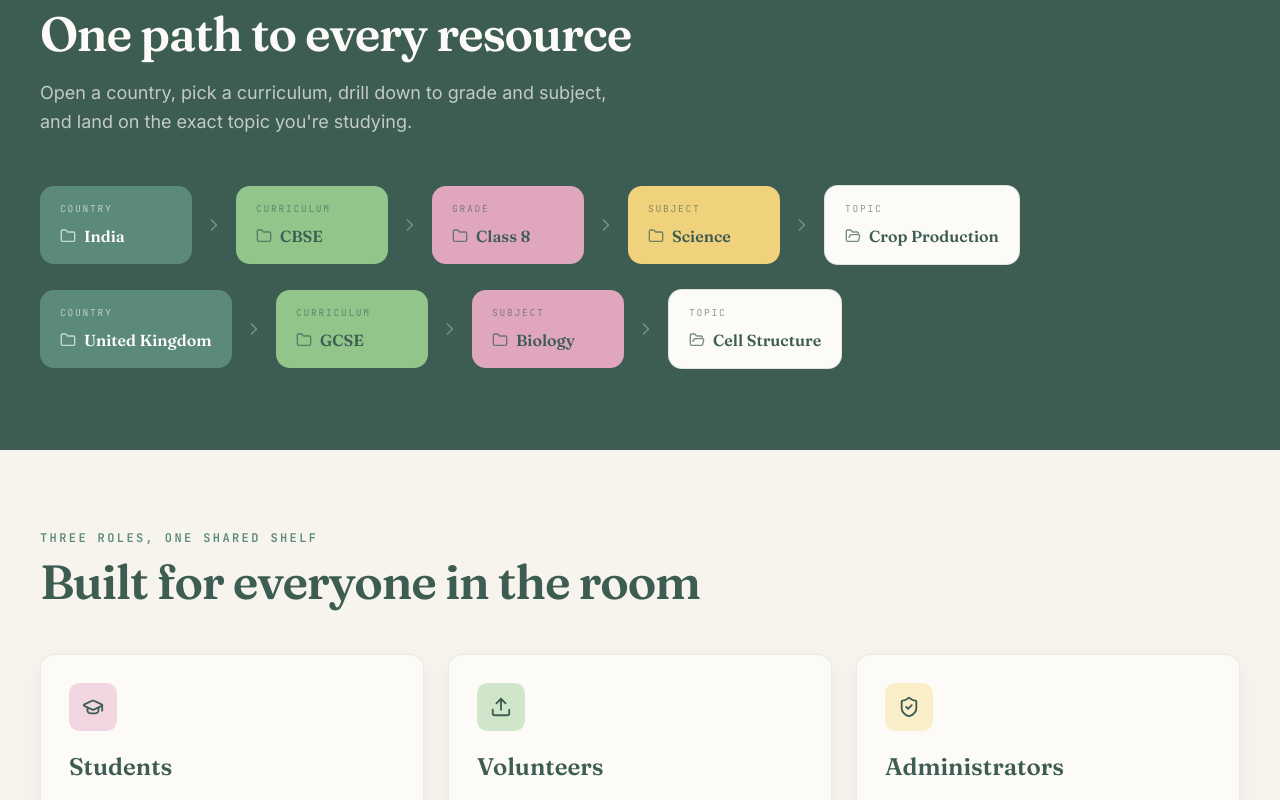
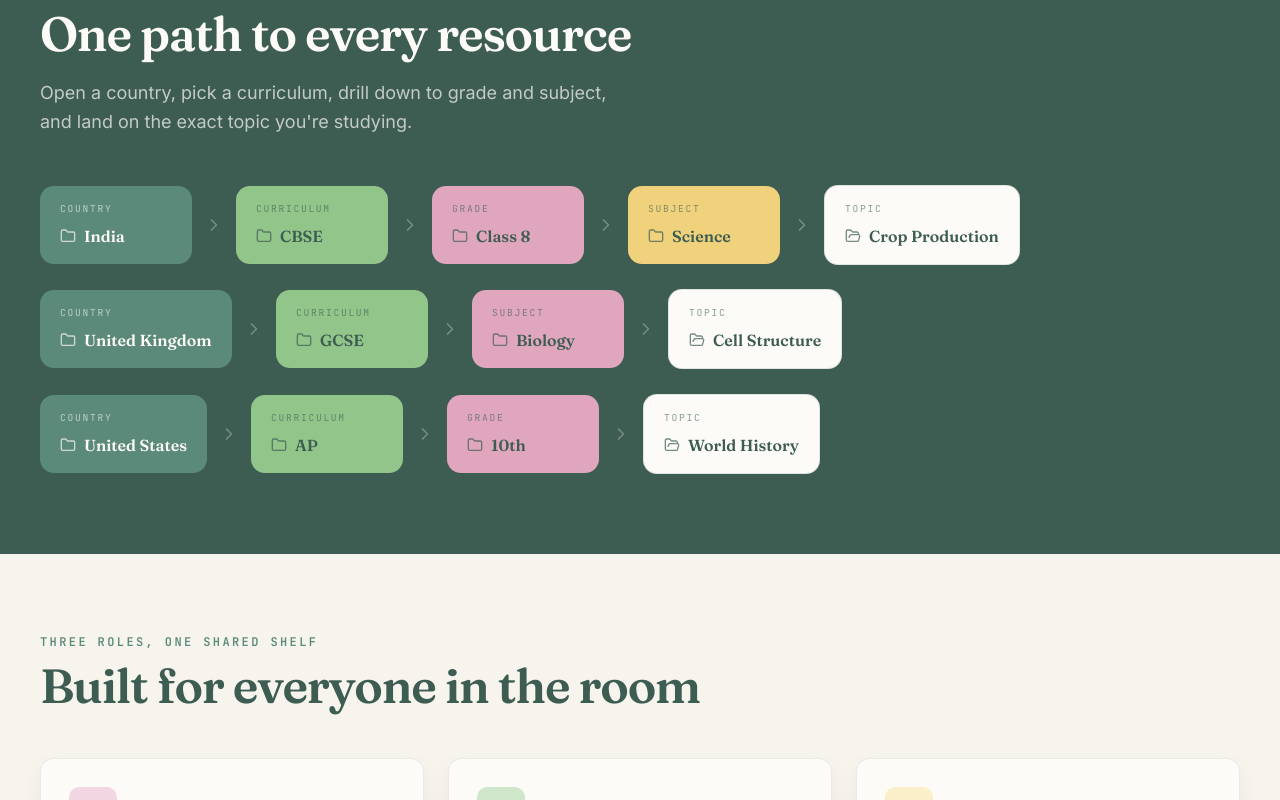
Before and after one commit to ElleBabaran/Project-Asteria, a Next.js app: page / in a window 1280 px wide. Shown: the part 2000-2800 px from the top of the page. Built offline with nearby package versions, Linux system fonts and the light colour scheme.

Commit message:
Update Hierarchy.tsx
I only added a US path so it shows in the website.

```diff
--- a/src/components/Hierarchy.tsx
+++ b/src/components/Hierarchy.tsx
@@ -13,6 +13,13 @@
   { label: "curriculum", example: "GCSE", color: "bg-leaf text-sage-dark" },
   { label: "subject", example: "Biology", color: "bg-blush text-sage-dark" },
   { label: "topic", example: "Cell Structure", color: "bg-paper text-sage-dark border border-sage-dark/15" },
+];
+
+const usPath = [
+  { label: "country", example: "United States", color: "bg-sage text-paper" },
+  { label: "curriculum", example: "AP", color: "bg-leaf text-sage-dark" },
+  { label: "grade", example: "10th", color: "bg-blush text-sage-dark" },
+  { label: "topic", example: "World History", color: "bg-paper text-sage-dark border border-sage-dark/15" },
 ];
 
 export default function Hierarchy() {
@@ -77,6 +84,29 @@
             </div>
           ))}
         </div>
+        {/* US example path */}
+        <div className="reveal-group mt-6 flex flex-wrap items-center gap-3 lg:flex-nowrap lg:overflow-x-auto">
+          {usPath.map((level, i) => (
+            <div key={`us-${level.label}`} className="flex shrink-0 items-center gap-3">
+              <div className={`flex flex-col gap-2 rounded-card px-5 py-4 ${level.color} min-w-[9.5rem] transition-all duration-300 hover:-translate-y-1 hover:scale-[1.03]`}>
+                <span className="font-mono text-[0.6rem] uppercase tracking-[0.18em] opacity-60">
+                  {level.label}
+                </span>
+                <span className="flex items-center gap-2 font-display text-base font-semibold">
+                  {i === usPath.length - 1 ? (
+                    <FolderOpen size={16} className="opacity-70" />
+                  ) : (
+                    <Folder size={16} className="opacity-70" />
+                  )}
+                  {level.example}
+                </span>
+              </div>
+              {i < usPath.length - 1 && (
+                <ChevronRight size={20} className="shrink-0 text-paper/30" />
+              )}
+            </div>
+          ))}
+        </div>
       </div>
     </section>
   );
```
